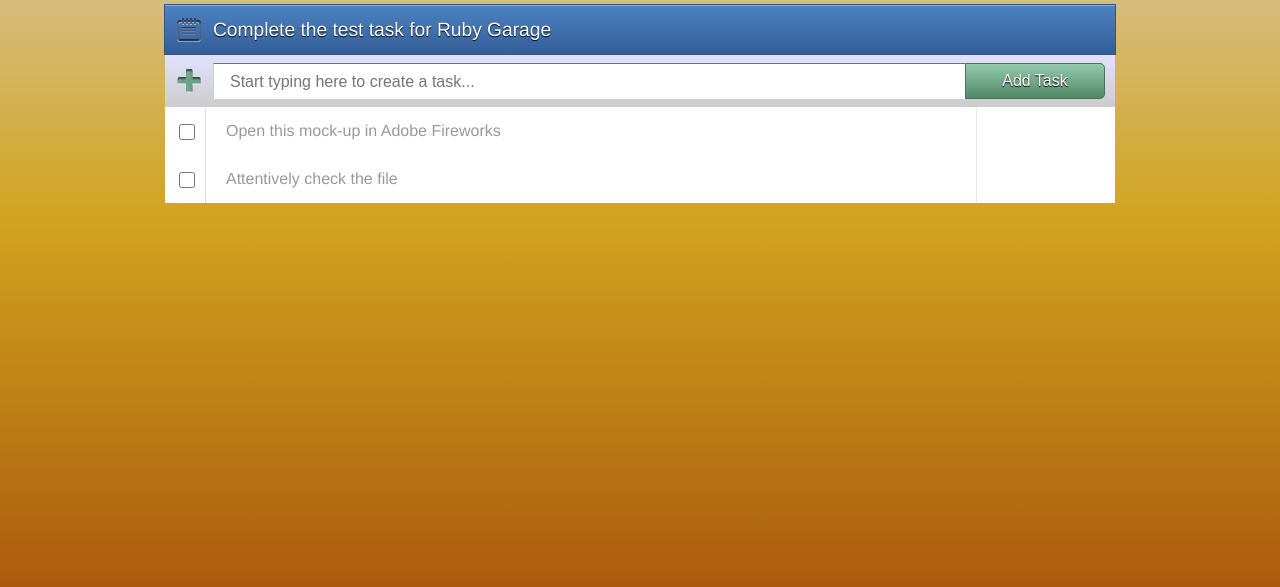
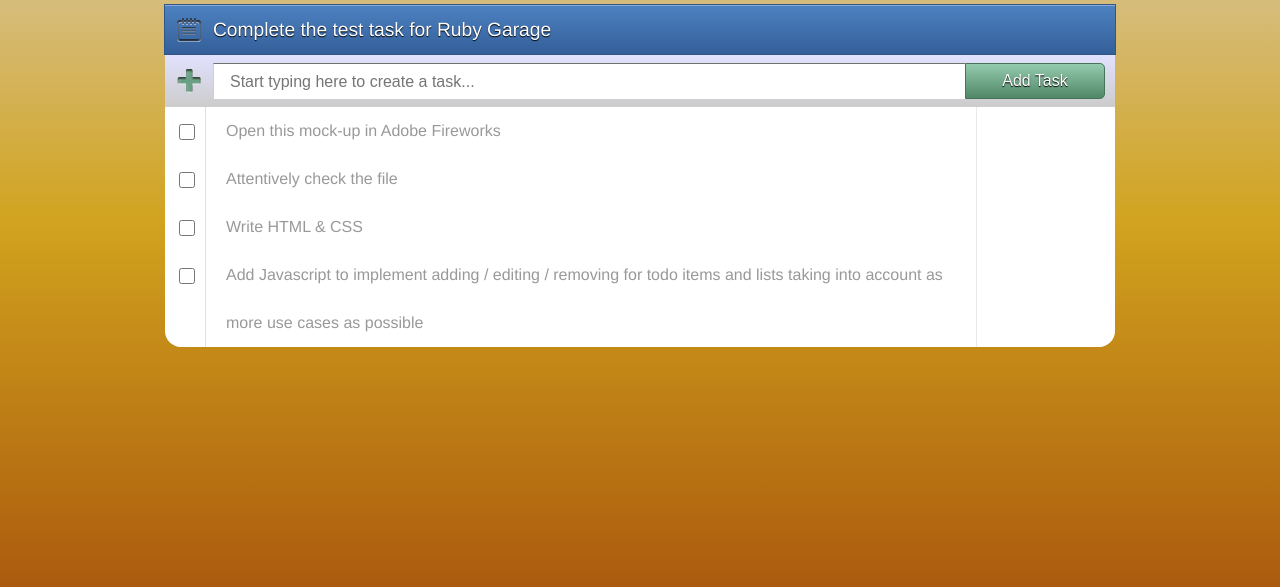
Before and after one commit to oradyvan/rg_test_task, a PHP site: page / in a window 1280 px wide. Shown: the part 178-765 px from the top of the page. Run offline with PHP 8.4, Linux system fonts and the light colour scheme.

Commit message:
Add up to 4 tasks in first project. Round bottom corners of the project.

```diff
--- a/css/main.css
+++ b/css/main.css
@@ -107,7 +107,14 @@ body {
 }
 
 .tasks_list {
-	background: white;
+	background-color: white;
+	border-bottom-left-radius: 16px;
+	border-bottom-right-radius: 16px;
+}
+
+.tasks_list .last_task {
+	border-bottom-left-radius: inherit;
+	border-bottom-right-radius: inherit;
 }
 
 .checkbox {
@@ -115,6 +122,7 @@ body {
 	height: 16px;
 	margin-top: 17px;
 	margin-left: 14px;
+	border-right: 1px solid rgb(239,218,223);
 }
 
 .task_name {
--- a/index.html
+++ b/index.html
@@ -1,6 +1,6 @@
 <html>
 <head>
-<title>OMG, I am coding in HTML/CSS...</title>
+<title>TestWork</title>
 <link rel="stylesheet" href="css/blueprint/screen.css" type="text/css" media="screen, projection"/>
 <link rel="stylesheet" href="css/blueprint/print.css" type="text/css" media="print"/>
 <!--[if lt IE 8]>
@@ -88,6 +88,32 @@
 			<button class="task_button"><img src="images/updown.png"/></button>|<button class="task_button"><img src="images/edittask.png"/></button>|<button class="task_button"><img src="images/deletetask.png"/></button>
 		</div>
 	</div>
+
+<!-- Third line -->
+	<div class="task3 span-24" onmouseover="onTaskMouseOver(3)" onmouseout="onTaskMouseOut(3)">
+		<div class="span-1 clear">
+			<input class="checkbox" type="checkbox" value="false"/>
+		</div>
+		<div class="span-19 task_name">
+			Write HTML & CSS
+		</div>
+		<div class="span-3 last task_actions hide">
+			<button class="task_button"><img src="images/updown.png"/></button>|<button class="task_button"><img src="images/edittask.png"/></button>|<button class="task_button"><img src="images/deletetask.png"/></button>
+		</div>
+	</div>
+
+<!-- Fourth line -->
+	<div class="task4 span-24 last_task" onmouseover="onTaskMouseOver(4)" onmouseout="onTaskMouseOut(4)">
+		<div class="span-1 clear">
+			<input class="checkbox" type="checkbox" value="false"/>
+		</div>
+		<div class="span-19 task_name">
+			Add Javascript to implement adding / editing / removing for todo items and lists taking into account as more use cases as possible
+		</div>
+		<div class="span-3 last task_actions hide">
+			<button class="task_button"><img src="images/updown.png"/></button>|<button class="task_button"><img src="images/edittask.png"/></button>|<button class="task_button"><img src="images/deletetask.png"/></button>
+		</div>
+	</div>
 </div>
 
 </body>
```
